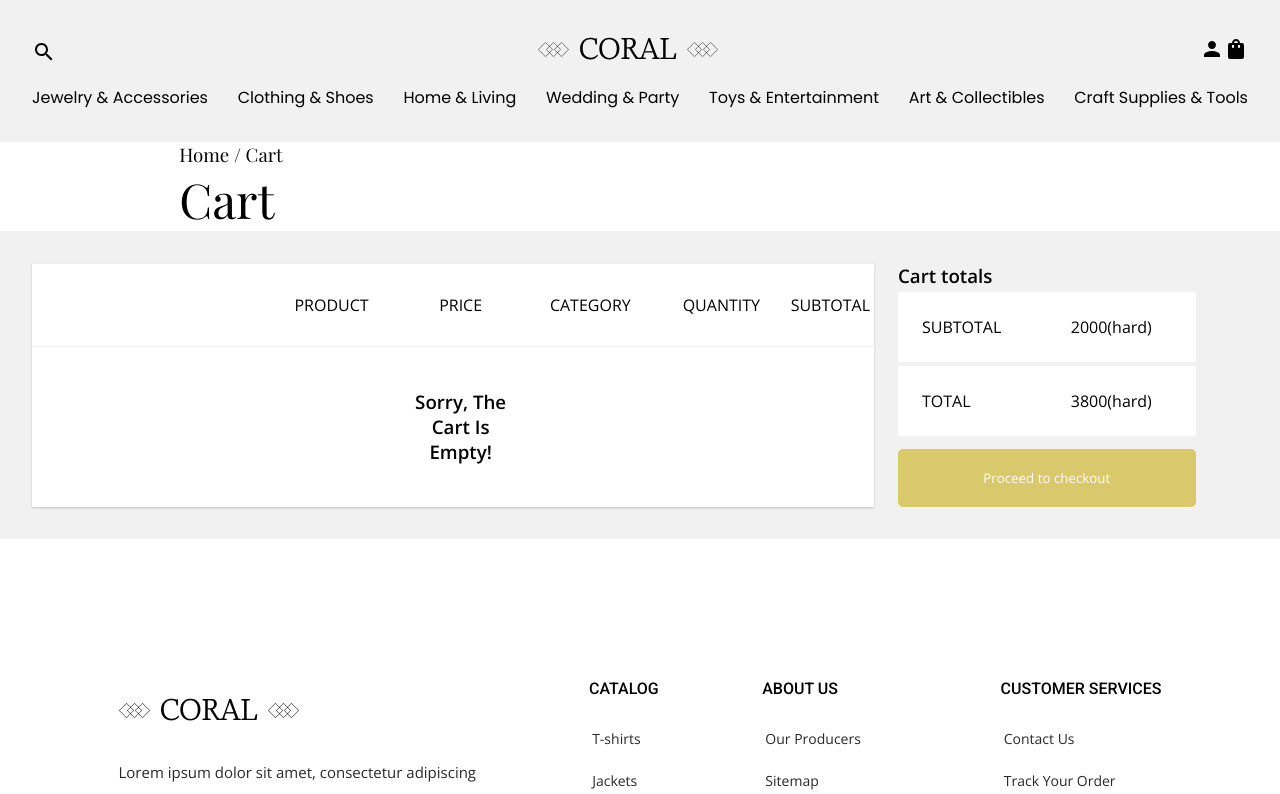
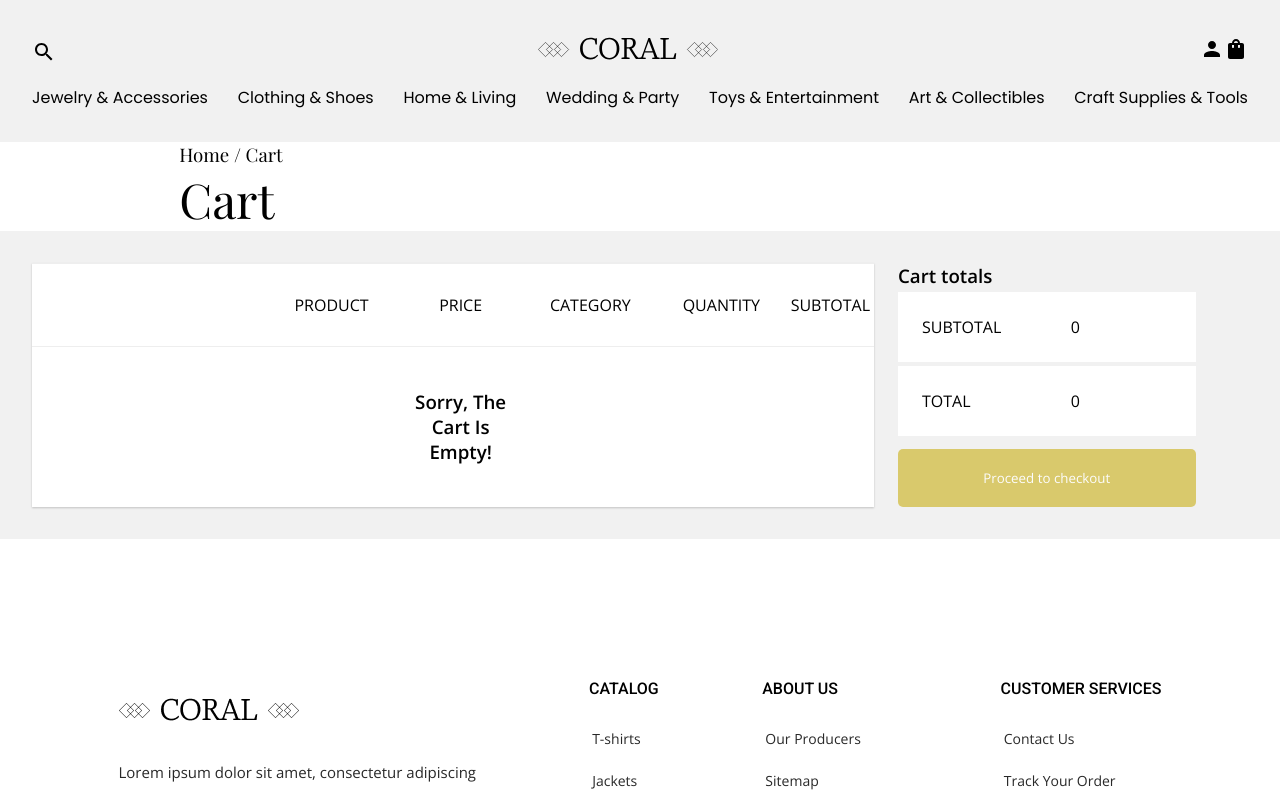
Before and after one commit to Hernanbp/GoClothing, a React (Create React App) app: page /cart in a window 1280 px wide. Shown: the top 794 px of the page. Built offline with nearby package versions, Linux system fonts and the light colour scheme.

Commit message:
cart totals

```diff
--- a/src/components/views/Cart/Cart.jsx
+++ b/src/components/views/Cart/Cart.jsx
@@ -120,11 +120,20 @@ export const Cart = () => {
           <h3>Cart totals</h3>
           <div>
             <p>SUBTOTAL</p>
-            <p>2000(hard)</p>
+            <p>
+              {cart.length <= 0 ? "0" : (cart.reduce((total, product)=>{
+                return total + product.price
+              }))}
+            </p>
           </div>
           <div>
             <p>TOTAL</p>
-            <p>3800(hard)</p>
+            <p>
+              {cart.length <= 0 ? "0" : (
+                cart.reduce((total, product)=>{
+                return total + product.price
+              }))}
+            </p>
           </div>
           <button>Proceed to checkout</button>
         </div>
```
